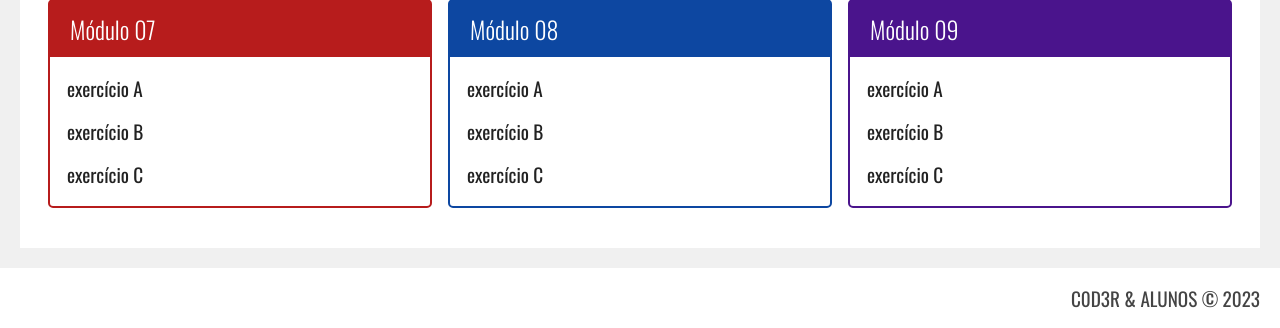
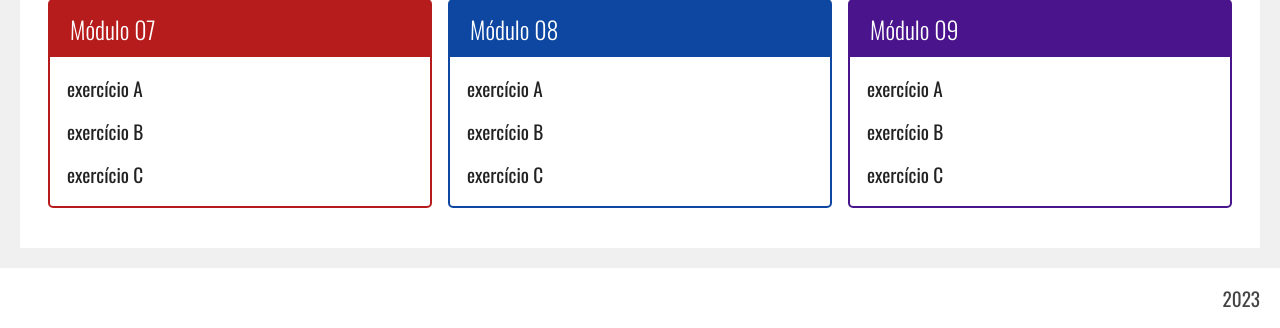
Before and after one commit to Skmuell/estudos-php-laravel, a PHP site: page / in a window 1280 px wide. Shown: the part 619-947 px from the top of the page. Run offline with PHP 8.4, Linux system fonts and the light colour scheme.

Commit message:
atualizacao

```diff
--- a/curso-php/index.php
+++ b/curso-php/index.php
@@ -95,7 +95,7 @@
         </div>
     </main>
     <footer class="rodape">
-        C0D3R & ALUNOS © <?= date('Y')?>
+        <?= date('Y')?>
     </footer>
 
 </body>
```
